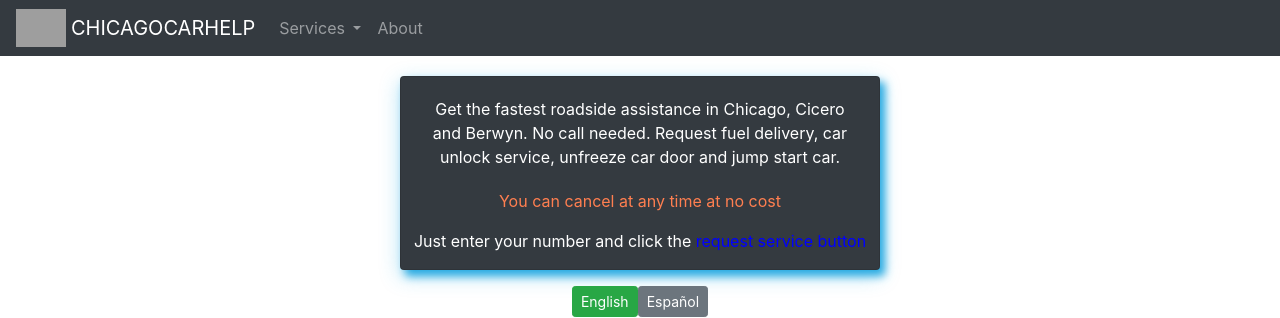
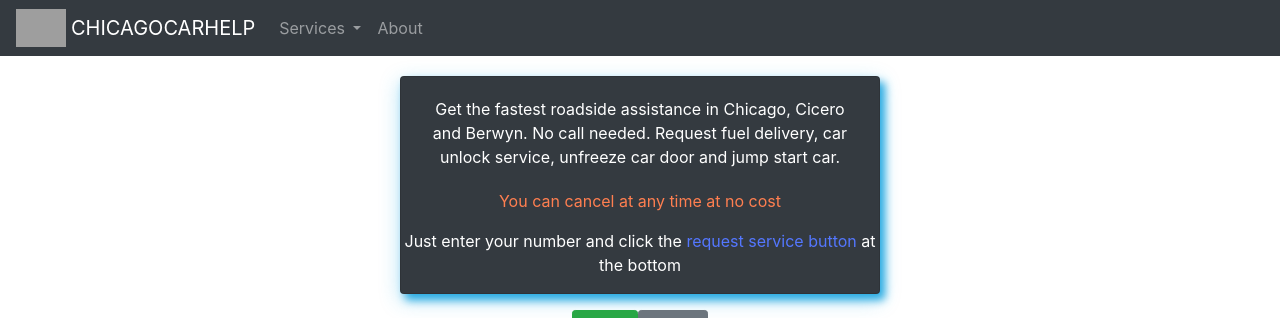
Before and after one commit to silvano905/car, a Django app: page / in a window 1280 px wide. Shown: the top 318 px of the page. Run offline with Django 3.2, Linux system fonts and the light colour scheme; data comes from the database, SQL or seed files in the repository; some libraries are stand-ins or nearby versions; grey boxes are pictures that could not be loaded.

Commit message:
1/5/19 #5

```diff
--- a/helper/templates/helper/home.html
+++ b/helper/templates/helper/home.html
@@ -83,7 +83,7 @@
                 Request fuel delivery, car unlock service, unfreeze car door and jump start car.</p>
             </div>
         <p style="color: coral;">You can cancel at any time at no cost</p>
-        <p>Just enter your number and click the <span style="color: blue;">request service button</span></p>
+        <p>Just enter your number and click the <span style="color: #5477ff;">request service button</span> at the bottom</p>
         </div>
 
         {% if berenise %}
```
